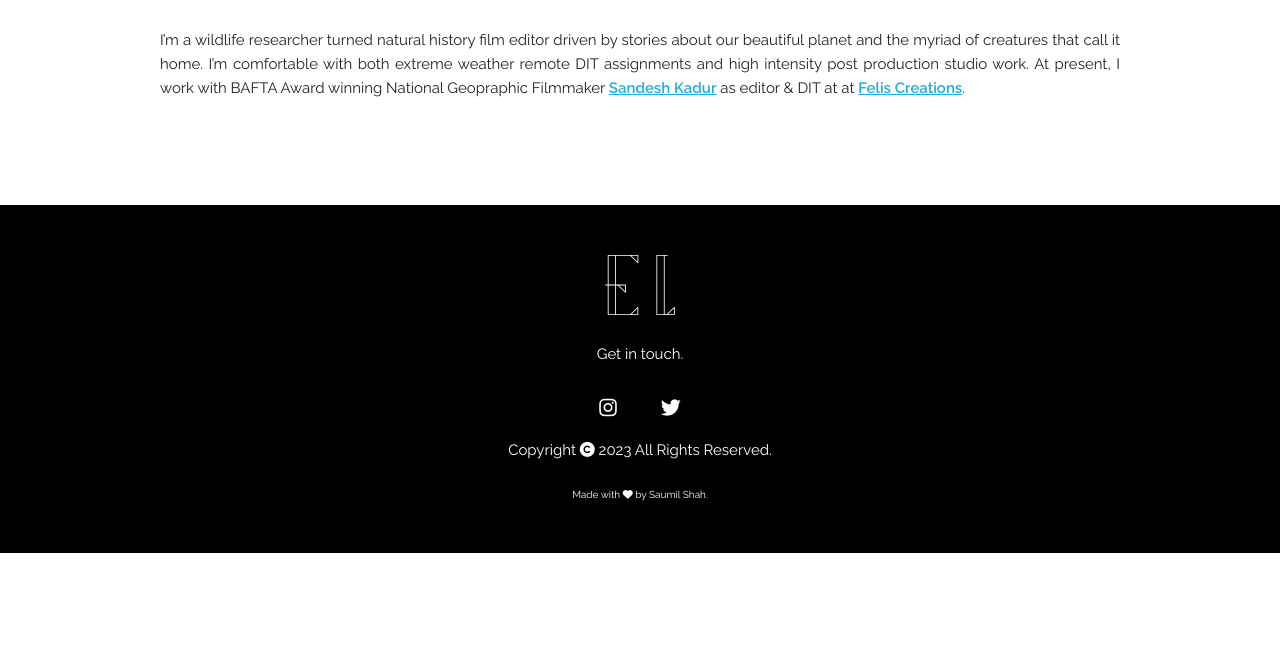
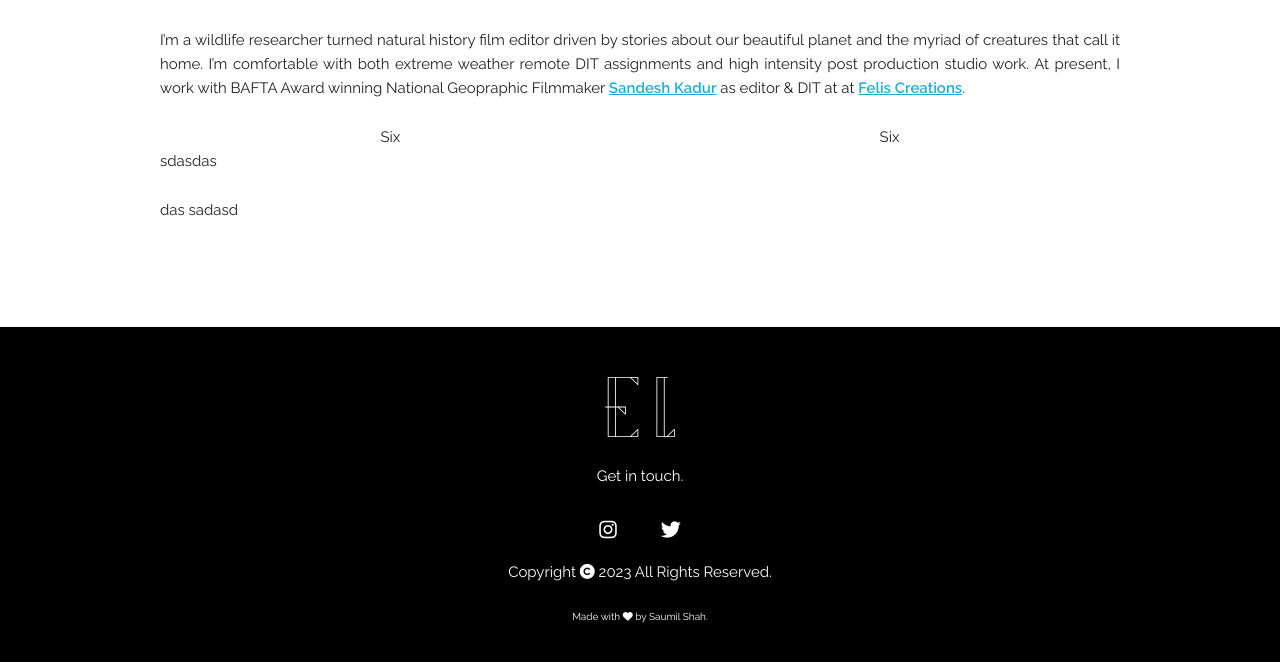
Before and after one commit to varun-mnvzhi/varun.selfhost.tv, a Jekyll site: the page built from _pages/about.md, in a window 1280 px wide and 900 px high, scrolled down 687 px, cut to the strip 225-887 px from the top of the window. Built offline with Jekyll 4.4.1, drawn with Linux system fonts in a browser that asks for light colours; nearby versions of some CDN libraries; before the commit the page ends 1465 px from its top, so only the background shows below that.

Commit message:
column divide try

```diff
--- a/_pages/about.md
+++ b/_pages/about.md
@@ -28,3 +28,13 @@ layout: parent
 I’m a wildlife researcher turned natural history film editor driven by stories about our beautiful planet and the myriad of creatures that call it home. I’m comfortable with both extreme weather remote DIT assignments and high intensity post production studio work. At present, I work with BAFTA Award winning National Geopraphic Filmmaker [**Sandesh Kadur**](https://en.wikipedia.org/wiki/Sandesh_Kadur) as editor & DIT at at [**Felis Creations**](https://www.felis.in).
 
 {: md_center}
+
+<div class="row">
+    <div class="six columns">Six</div>
+    <div class="six columns">Six</div>
+  </div>
+
+sdasdas
+
+das
+sadasd
```
